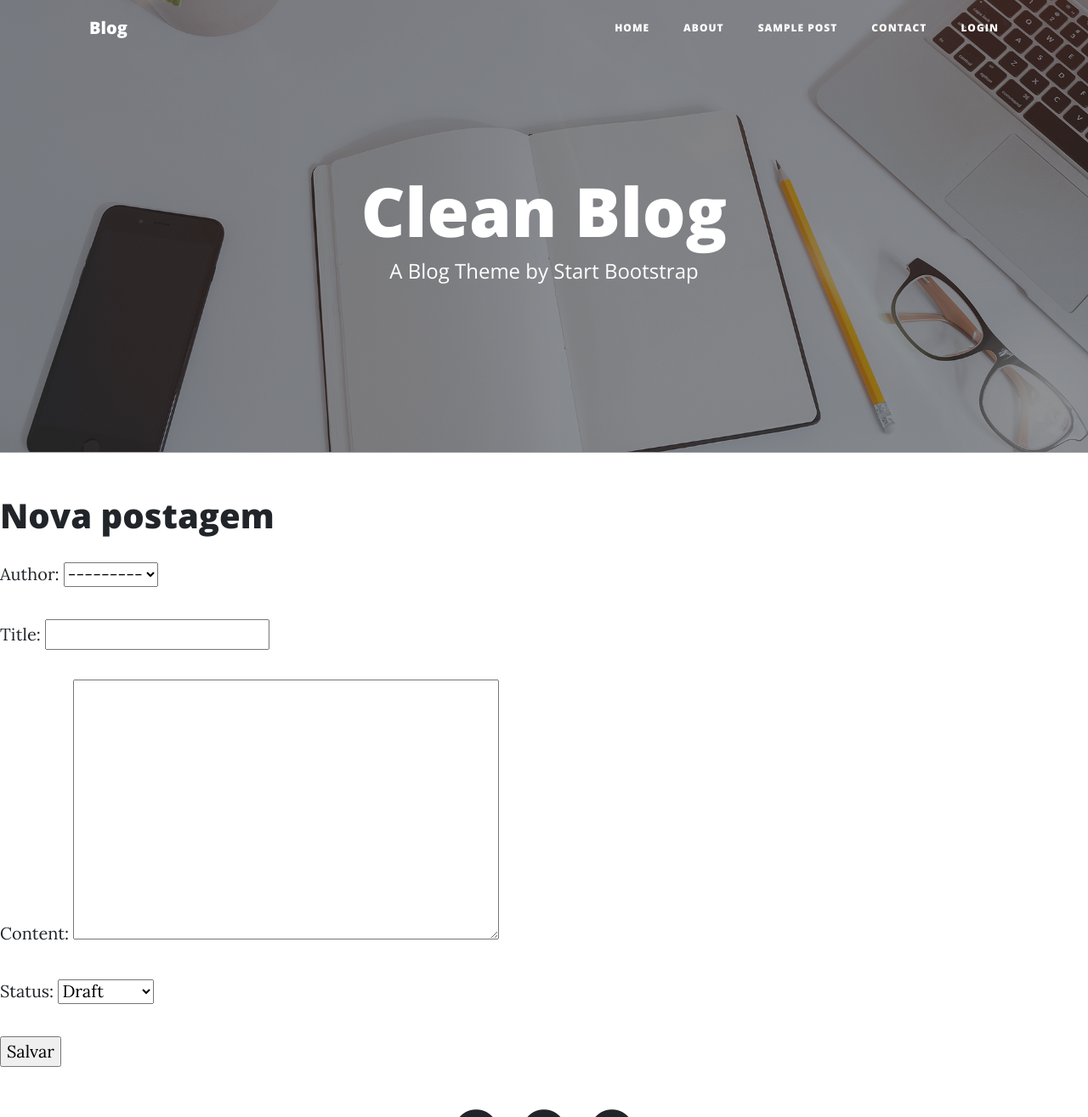
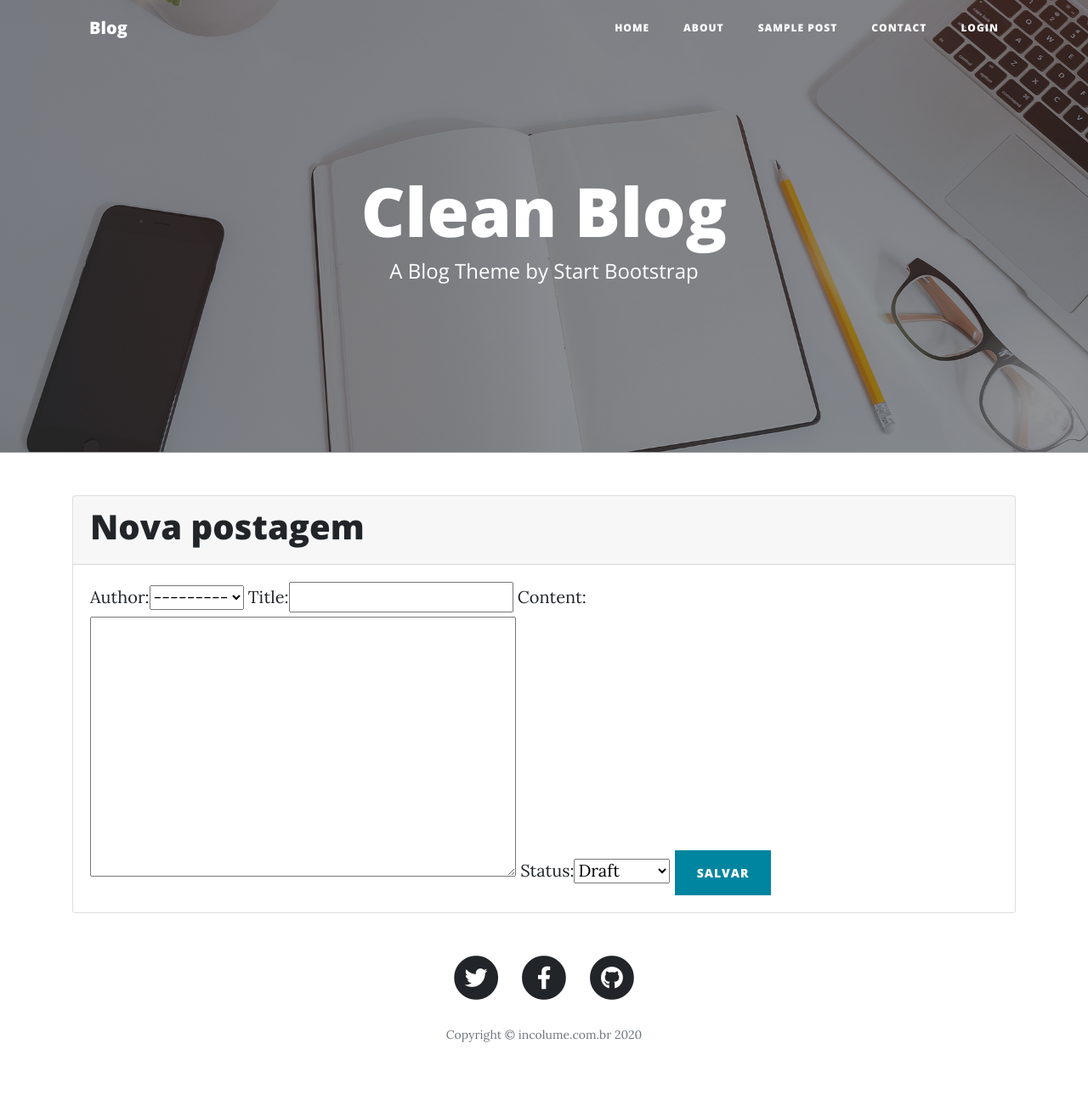
Before and after one commit to britodfbr/curso-dj-1600521579, a Django app: page /post/new/ in a window 1280 px wide. Shown: the top 1315 px of the page at 85% size. After the commit the page ends 1227 px from the top, so only its background shows below. Run offline with Django 3.2, Linux system fonts and the light colour scheme; data comes from the database, SQL or seed files in the repository; some libraries are stand-ins or nearby versions.

Commit message:
Aplicado estilo bootstrap nos formulários de criar/editar posts

```diff
--- a/blog/templates/blog/post_new.html
+++ b/blog/templates/blog/post_new.html
@@ -1,10 +1,19 @@
 {% extends 'base.html' %}
+{% load bootstrap %}
 {% block title%} HOME - Nova Postagem {% endblock title%}
 {% block content %}
-<h1>Nova postagem</h1>
-<form method="post">
-    {%csrf_token%}
-    {{form.as_p}}
-    <input type="submit" value="Salvar">
-</form>
+<div class="container justify-content-center">
+    <div class="card">
+        <div class="card-header">
+            <h1>Nova postagem</h1>
+        </div>
+        <div class="card-body">
+            <form method="post">
+                {%csrf_token%}
+                {{form|bootstrap}}
+                <input class="btn btn-primary" type="submit" value="Salvar">
+            </form>
+        </div>
+    </div>
+</div>
 {% endblock content %}
```
Also changed, not shown: blog/templates/blog/post_edit.html (+15 -6 lines).
